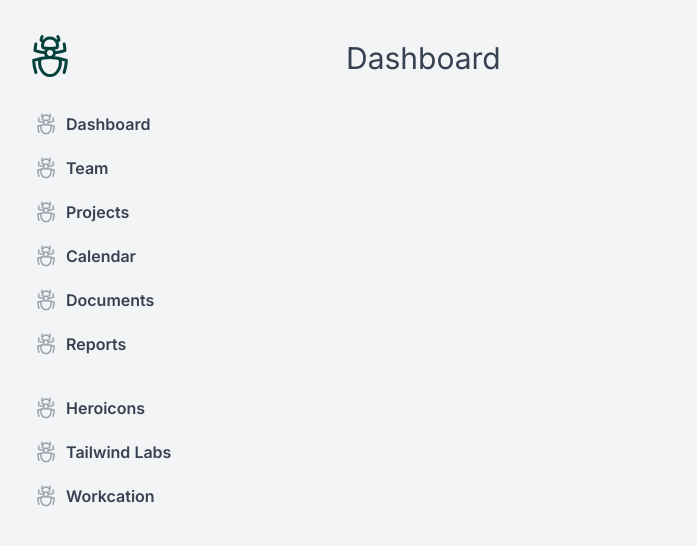
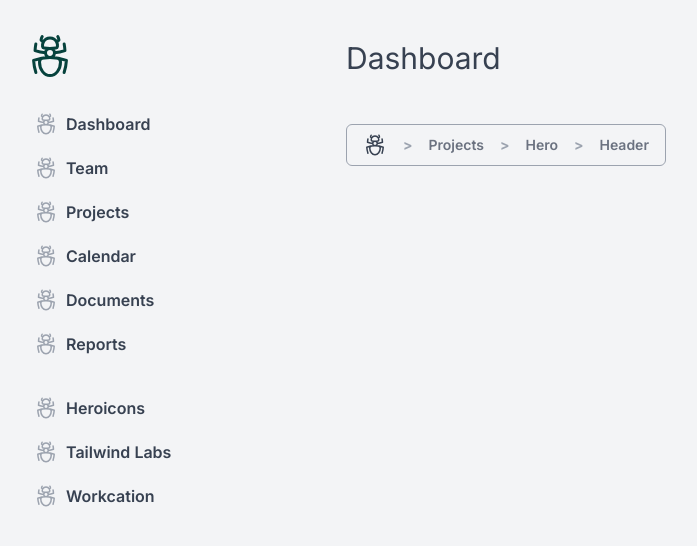
Before and after one commit to zerexei/express-node-101, a React (Vite) app in the folder frontend/: page / in a window 1280 px wide. Shown: the top 546 px of the page, without its empty margins (6-703 px from the left). Built offline with nearby package versions, Linux system fonts and the light colour scheme.

Commit message:
Add: Breadcrumbs component

```diff
--- /dev/null
+++ b/frontend/src/components/Breadcrumbs.tsx
@@ -0,0 +1,34 @@
+import React from 'react';
+import TestIcon from './icons/TestIcon';
+type ItemType = {
+  id: number;
+  title: string;
+};
+
+const Breadcrumbs = () => {
+  const items: ItemType[] = [
+    { id: 1, title: 'Projects' },
+    { id: 2, title: 'Hero' },
+    { id: 3, title: 'Header' },
+  ];
+
+  return (
+    <div>
+      <div className="inline-flex items-center px-4 py-2 text-sm border border-gray-400 rounded-md">
+        <a href="#">
+          <TestIcon css="w-6 h-6 cursor-pointer hover:text-primary" />
+        </a>
+        {items.map((item: ItemType) => (
+          <div key={item.id} className="flex">
+            <span className="mx-4 font-bold text-gray-400">&gt;</span>
+            <h5 className="font-semibold text-gray-500 cursor-pointer hover:text-primary">
+              {item.title}
+            </h5>
+          </div>
+        ))}
+      </div>
+    </div>
+  );
+};
+
+export default Breadcrumbs;
--- a/frontend/src/components/dashboard/index.tsx
+++ b/frontend/src/components/dashboard/index.tsx
@@ -1,9 +1,15 @@
-import React from 'react'
+import React from 'react';
+import Breadcrumbs from '../Breadcrumbs';
 
 const Dashboard = () => {
   return (
-    <div className='text-3xl'>Dashboard</div>
-  )
-}
+    <div className="text-3xl">
+      <h2>Dashboard</h2>
+      <div className="mt-12">
+        <Breadcrumbs />
+      </div>
+    </div>
+  );
+};
 
-export default Dashboard
+export default Dashboard;
```
